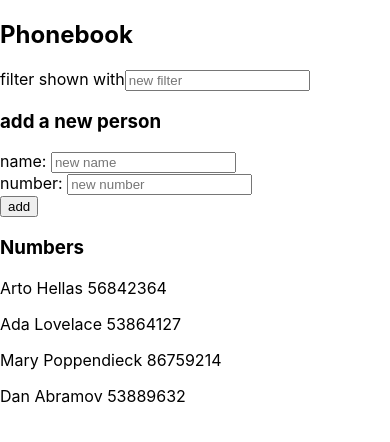
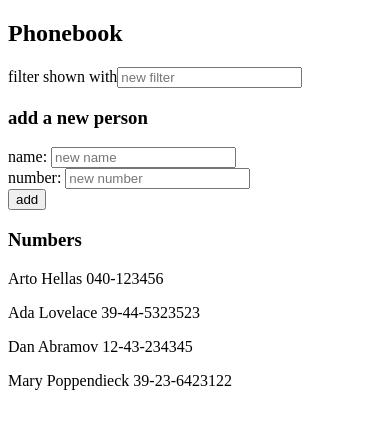
Before and after one commit to KevinPolanco/FullStackOpenReact, a React (Create React App) app in the folder part2/phonebook/: page / in a window 390 px wide. Shown: the top 442 px of the page. Built offline with nearby package versions, Linux system fonts and the light colour scheme; data requests are answered from the project's data file.

Commit message:
2.11:phonebook steap 6

```diff
--- /dev/null
+++ b/part2/phonebook/db.json
@@ -0,0 +1,24 @@
+{
+    "persons":[
+      {
+        "name": "Arto Hellas",
+        "number": "040-123456",
+        "id": 1
+      },
+      {
+        "name": "Ada Lovelace",
+        "number": "39-44-5323523",
+        "id": 2
+      },
+      {
+        "name": "Dan Abramov",
+        "number": "12-43-234345",
+        "id": 3
+      },
+      {
+        "name": "Mary Poppendieck",
+        "number": "39-23-6423122",
+        "id": 4
+      }
+    ]
+  }
--- a/part2/phonebook/src/App.js
+++ b/part2/phonebook/src/App.js
@@ -1,19 +1,22 @@
-import React, { useState } from 'react'
+import React, { useState, useEffect } from 'react'
+import axios from 'axios'
 import Filter from './components/Filter'
 import PersonForm from './components/PersonForm'
 import Persons  from './components/Persons '
 
 const App = () => {
-  const [ persons, setPersons ] = useState([
-    { name: 'Arto Hellas', number: 56842364, id: 1 },
-    { name: 'Ada Lovelace', number: 53864127, id: 2 },
-    { name: 'Mary Poppendieck', number: 86759214, id: 3 },
-    { name: 'Dan Abramov', number: 53889632, id: 4 },
-  ])
-
+  const [ persons, setPersons ] = useState([])
   const [ newName, setNewName ] = useState('')
   const [ newNumber, setNewNumber ] = useState('')
   const [ newFilter, setNewFilter ] = useState('')
+
+  useEffect(() => {
+    axios
+      .get('http://localhost:3001/persons')
+      .then(response => {
+        setPersons(response.data)
+      })
+  }, [])
 
   const addNumber = (event) => {
     event.preventDefault()
--- a/part2/phonebook/src/index.js
+++ b/part2/phonebook/src/index.js
@@ -1,32 +1,11 @@
 import React from 'react';
 import ReactDOM from 'react-dom/client';
-import './index.css';
 import App from './App';
 
-const notes = [
-  {
-    id: 1,
-    content: 'HTML is easy',
-    date: '2019-05-30T17:30:31.098Z',
-    important: true,
-  },
-  {
-    id: 2,
-    content: 'Browser can execute only JavaScript',
-    date: '2019-05-30T18:39:34.091Z',
-    important: false,
-  },
-  {
-    id: 3,
-    content: 'GET and POST are the most important methods of HTTP protocol',
-    date: '2019-05-30T19:20:14.298Z',
-    important: true,
-  },
-]
 
 const root = ReactDOM.createRoot(document.getElementById('root'));
 root.render(
   <React.StrictMode>
-    <App notes={notes}/>
+    <App />
   </React.StrictMode>
 );
```
Also changed, not shown: part2/phonebook/package.json (+6 -1 lines), 1 other file (tests, documents, lock files or other folders).
